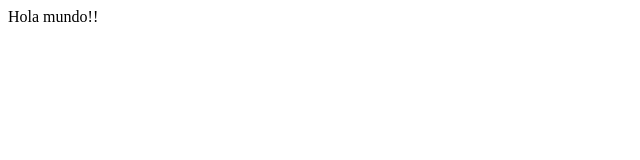
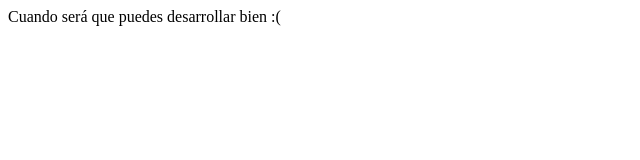
Before and after one commit to alexbedoya23/test, a plain HTML site: page index.html in a window 1280 px wide. Shown: the whole page, without its empty margins (0-640 px from the left). Drawn offline with Linux system fonts and the light colour scheme.

Commit message:
Cambio en mi primero git

```diff
--- a/index.html
+++ b/index.html
@@ -7,6 +7,6 @@
     <title>Document</title>
 </head>
 <body>
-    Hola mundo!!
+    Cuando será que puedes desarrollar bien :(
 </body>
 </html>
```
